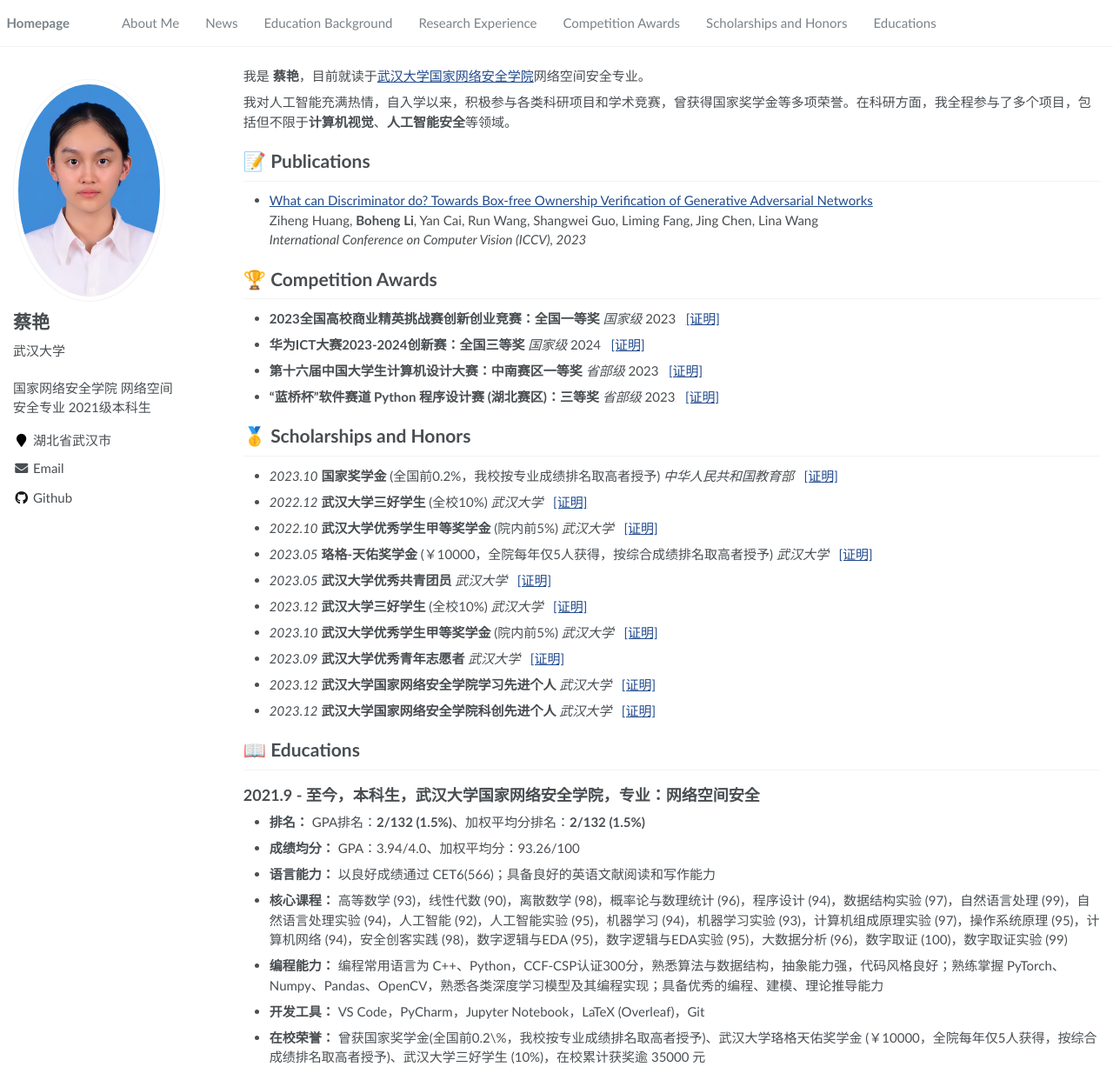
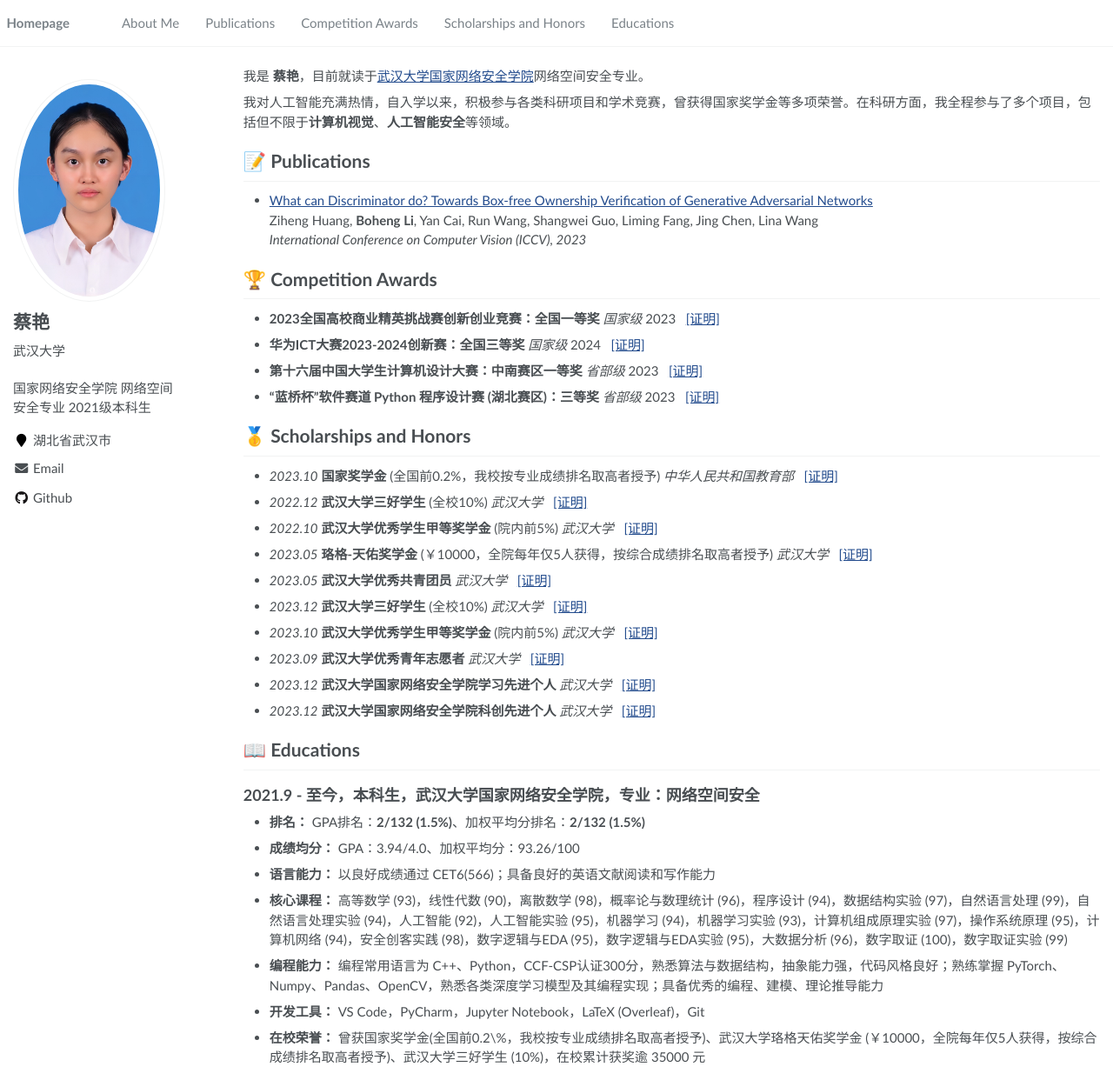
Before and after one commit to Cyccyyycyc/Cyccyyycyc.github.io, a Jekyll site: the page built from _pages/about.md, in a window 1280 px wide and 1242 px high. Shown: the whole window at 87% size. Built offline with Jekyll 4.4.1, drawn with Linux system fonts in a browser that asks for light colours.

Commit message:
modify some details

```diff
--- a/_config.yml
+++ b/_config.yml
@@ -6,7 +6,7 @@
 # `jekyll serve`. If you change this file, please restart the server process.
 
 # Site Settings
-title: "个人网页"
+title: "蔡艳的个人主页"
 description: "国家网络安全学院 网络空间安全专业 2021级本科生"
 repository               : "https://Cyccyyycyc.github.io/"
 google_scholar_stats_use_cdn : true
--- a/_data/navigation.yml
+++ b/_data/navigation.yml
@@ -1,12 +1,8 @@
 main:
   - title: "About Me"
     url: "/#about-me"
-  - title: "News"
-    url: "/#-news"
-  - title: "Education Background"
-    url: "/#-education-background"
-  - title: "Research Experience"
-    url: "/#-research-experience-temporal-point-process"
+  - title: "Publications"
+    url: "/#-publications"
   - title: "Competition Awards"
     url: "/#-competition-awards"
   - title: "Scholarships and Honors"
--- a/_pages/about.md
+++ b/_pages/about.md
@@ -40,12 +40,11 @@ Ziheng Huang, **Boheng Li**, Yan Cai, Run Wang, Shangwei Guo, Liming Fang, Jing
 - *2023.12* **武汉大学三好学生** (全校10%) *武汉大学* &nbsp;&nbsp;[[证明]](../docs/2022-2023三好学生.pdf)
 - *2023.10* **武汉大学优秀学生甲等奖学金** (院内前5%) *武汉大学* &nbsp;&nbsp;[[证明]](../docs/2022-2023甲等奖学金.pdf)
 - *2023.09* **武汉大学优秀青年志愿者** *武汉大学* &nbsp;&nbsp;[[证明]](../docs/优秀青年志愿者.pdf)
-- *2023.12* **武汉大学国家网络安全学院学习先进个人** *武汉大学* &nbsp;&nbsp;[[证明]]()
-- *2023.12* **武汉大学国家网络安全学院科创先进个人** *武汉大学* &nbsp;&nbsp;[[证明]]()
+- *2023.12* **武汉大学国家网络安全学院学习先进个人** *武汉大学* &nbsp;&nbsp;[[证明]](../docs/学生工作先进个人.pdf)
+- *2023.12* **武汉大学国家网络安全学院科创先进个人** *武汉大学* &nbsp;&nbsp;[[证明]](../docs/科创先进个人.pdf)
 
 # 📖 Educations
-
-## **2021.9 - 至今**，本科生，武汉大学国家网络安全学院，专业：网络空间安全
+## 2021.9 - 至今，本科生，武汉大学国家网络安全学院，专业：网络空间安全
 - **排名：** GPA排名：**2/132 (1.5%)**、加权平均分排名：**2/132 (1.5%)**
 - **成绩均分：** GPA：3.94/4.0、加权平均分：93.26/100
 - **语言能力：** 以良好成绩通过 CET6(566)；具备良好的英语文献阅读和写作能力
```
Also changed, not shown: 2 other files.
